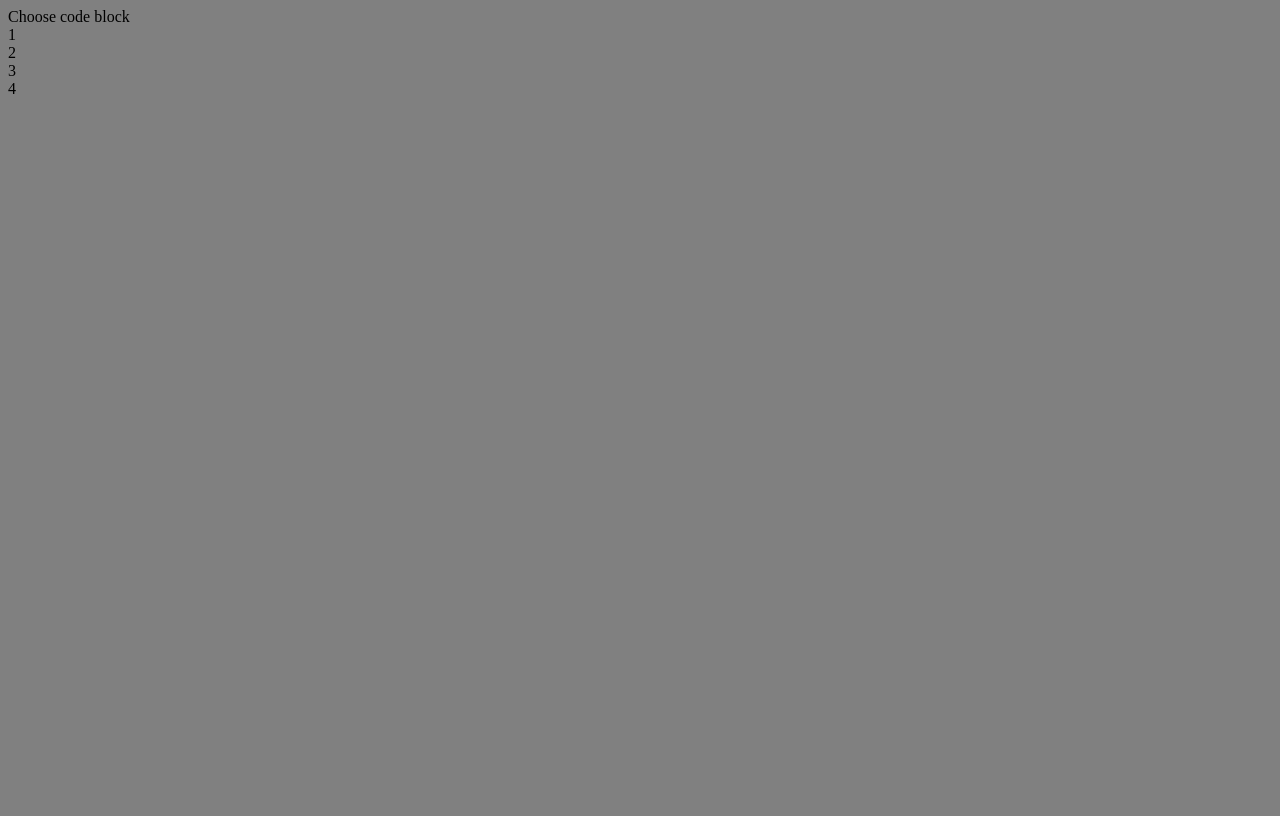
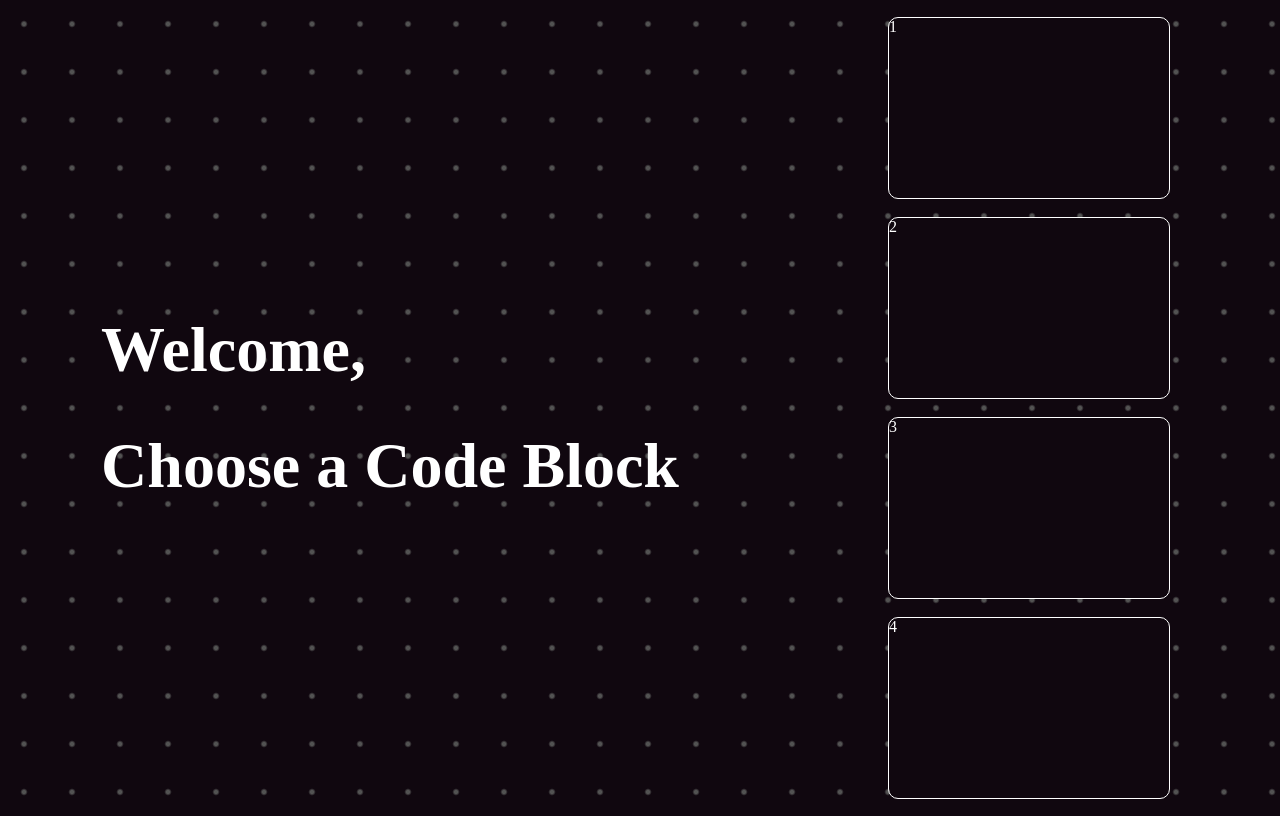
Before and after one commit to barshefet/online-coding-web-app, a React (Create React App) app in the folder src/client/: page / in a window 1280 px wide. Built offline with nearby package versions, Linux system fonts and the light colour scheme.

Commit message:
initial general design implemented

```diff
--- a/src/client/src/App.scss
+++ b/src/client/src/App.scss
@@ -1,3 +1,6 @@
-*{
-    background-color: gray;
+body {
+    background: radial-gradient(circle, #525252 5%, transparent 11%);
+        background-size: 3em 3em;
+        background-color: #10070f;
+        opacity: 1
 }
--- /dev/null
+++ b/src/client/src/Components/Lobby/Lobby.scss
@@ -0,0 +1,30 @@
+.lobby-container {
+    display: flex;
+    gap: 200px;
+    flex-direction: row;
+    justify-content: center;
+    align-items: center;
+    color: white;
+    .title {
+        font-size: 32px;
+    }
+    .code-container {
+        display: flex;
+        flex-direction: column;
+        justify-content: center;
+        align-items: center;
+
+
+        .code-block {
+            outline: white solid 1px;
+            background-color: #10070f;
+            margin: 10px;
+            border-radius: 9px;
+            height: 180px;
+            width: 280px;
+            &:hover{
+                scale: 1.05;
+            }
+        }
+    }
+}
--- a/src/client/src/Components/Lobby/Lobby.tsx
+++ b/src/client/src/Components/Lobby/Lobby.tsx
@@ -1,15 +1,23 @@
 import React from "react";
+import "./Lobby.scss";
 
 const Lobby = () => {
   return (
     <>
-    <div className="title">Choose code block</div>
-    <div className="code-block">1</div>
-    <div className="code-block">2</div>
-    <div className="code-block">3</div>
-    <div className="code-block">4</div>
+      <div className="lobby-container">
+        <div className="title">
+            <h1>Welcome,</h1>
+          <h1>Choose a Code Block</h1>
+        </div>
+        <div className="code-container">
+          <div className="code-block">1</div>
+          <div className="code-block">2</div>
+          <div className="code-block">3</div>
+          <div className="code-block">4</div>
+        </div>
+      </div>
     </>
-  )
+  );
 };
 
 export default Lobby;
```
